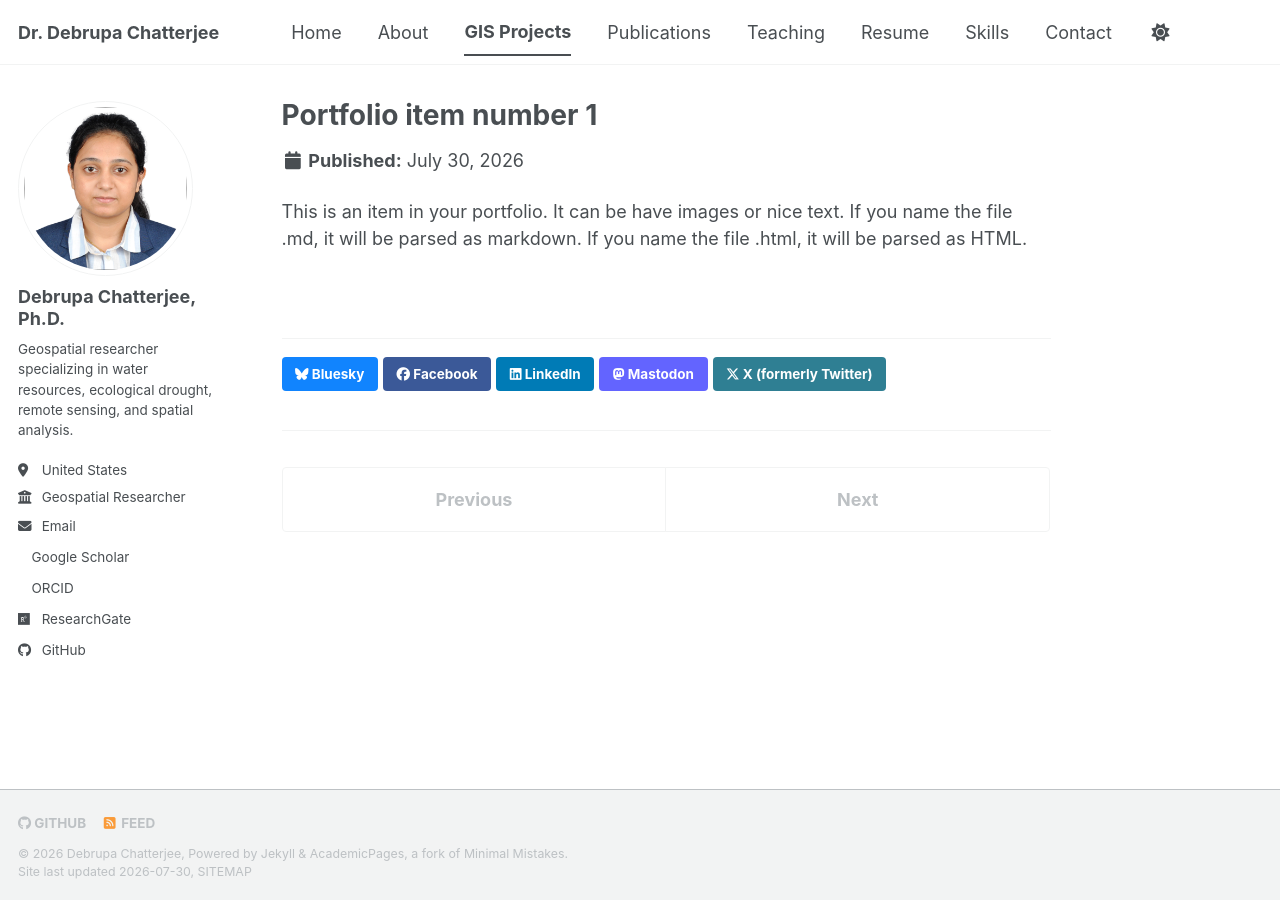
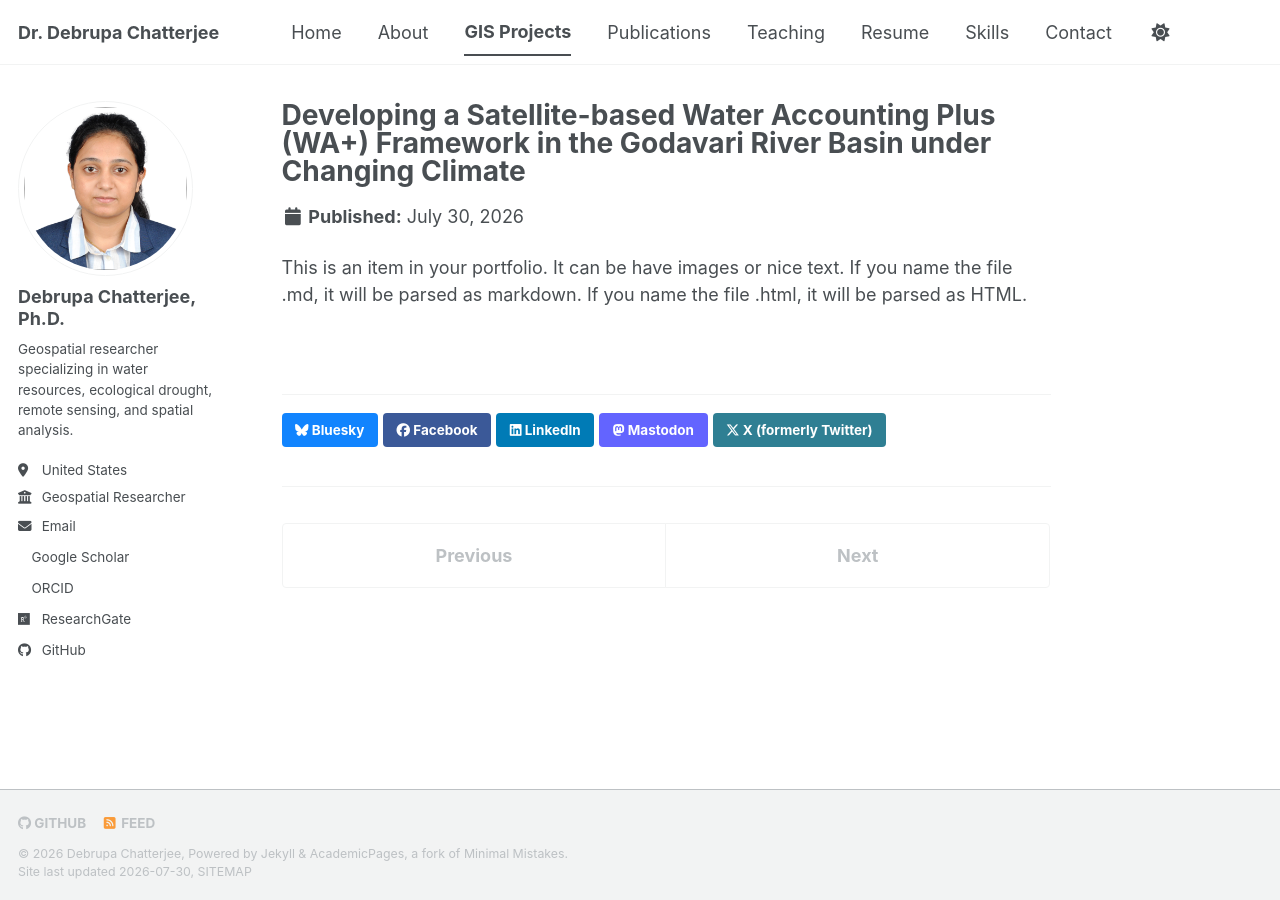
Before and after one commit to drdebrupachatterjee/drdebrupachatterjee.github.io, a Jekyll site: the page built from _portfolio/portfolio-1.md, in a window 1280 px wide. Built offline with Jekyll 4.4.1, drawn with Linux system fonts in a browser that asks for light colours; a style sheet for code colours, icons or effects is not loaded.

Commit message:
Revise portfolio item 1 details
Updated title and excerpt for portfolio item 1 to reflect new project details.

```diff
--- a/_portfolio/portfolio-1.md
+++ b/_portfolio/portfolio-1.md
@@ -1,6 +1,6 @@
 ---
-title: "Portfolio item number 1"
-excerpt: "Short description of portfolio item number 1<br/><img src='/images/500x300.png'>"
+title: "Developing a Satellite-based Water Accounting Plus (WA+) Framework in the Godavari River Basin under Changing Climate"
+excerpt: "Integrated geospatial framework quantifying water-ecosystem interactions and water-food-energy nexus under climate change. 1<br/><img src='/images/GIS1.png'>"
 collection: portfolio
 ---
 
```
